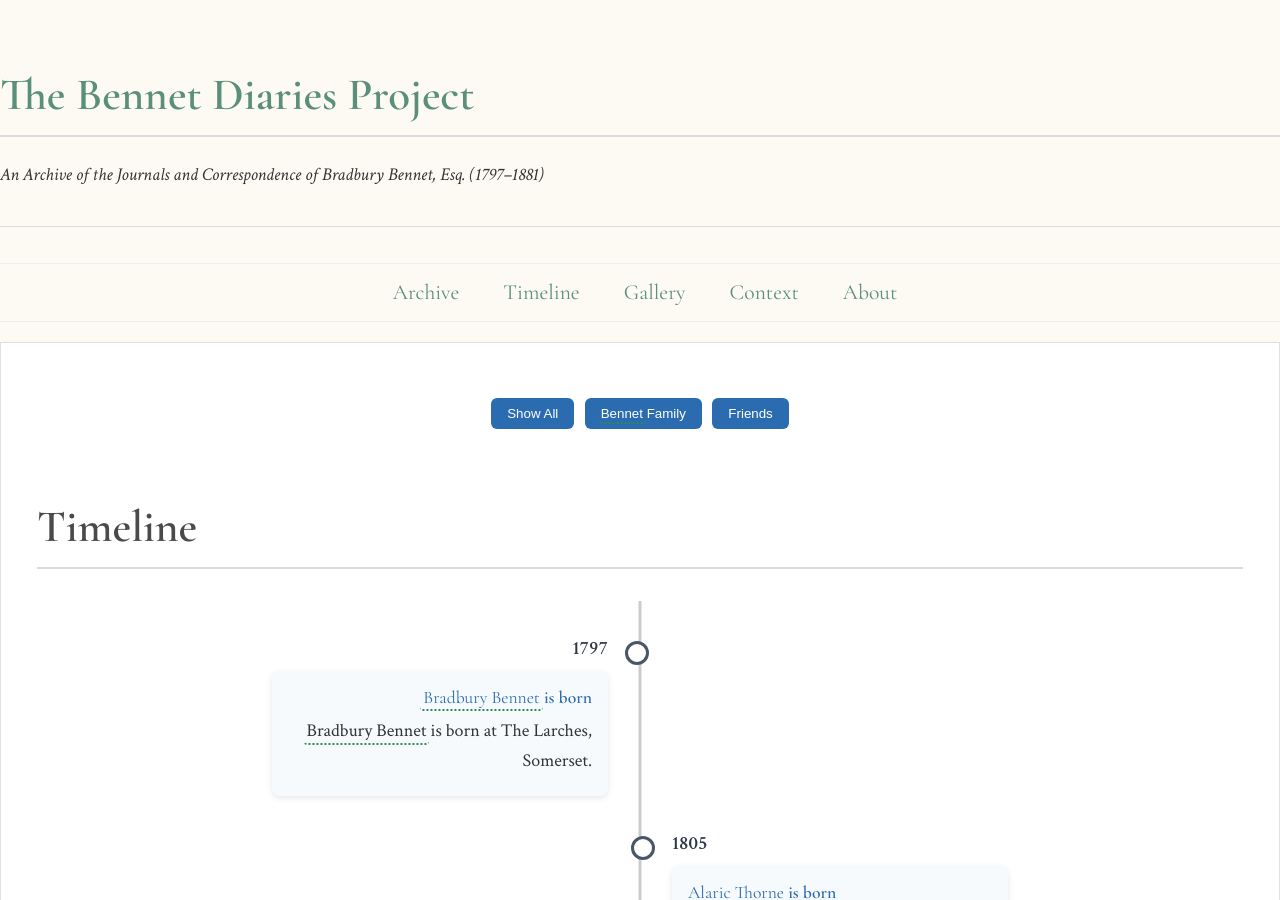
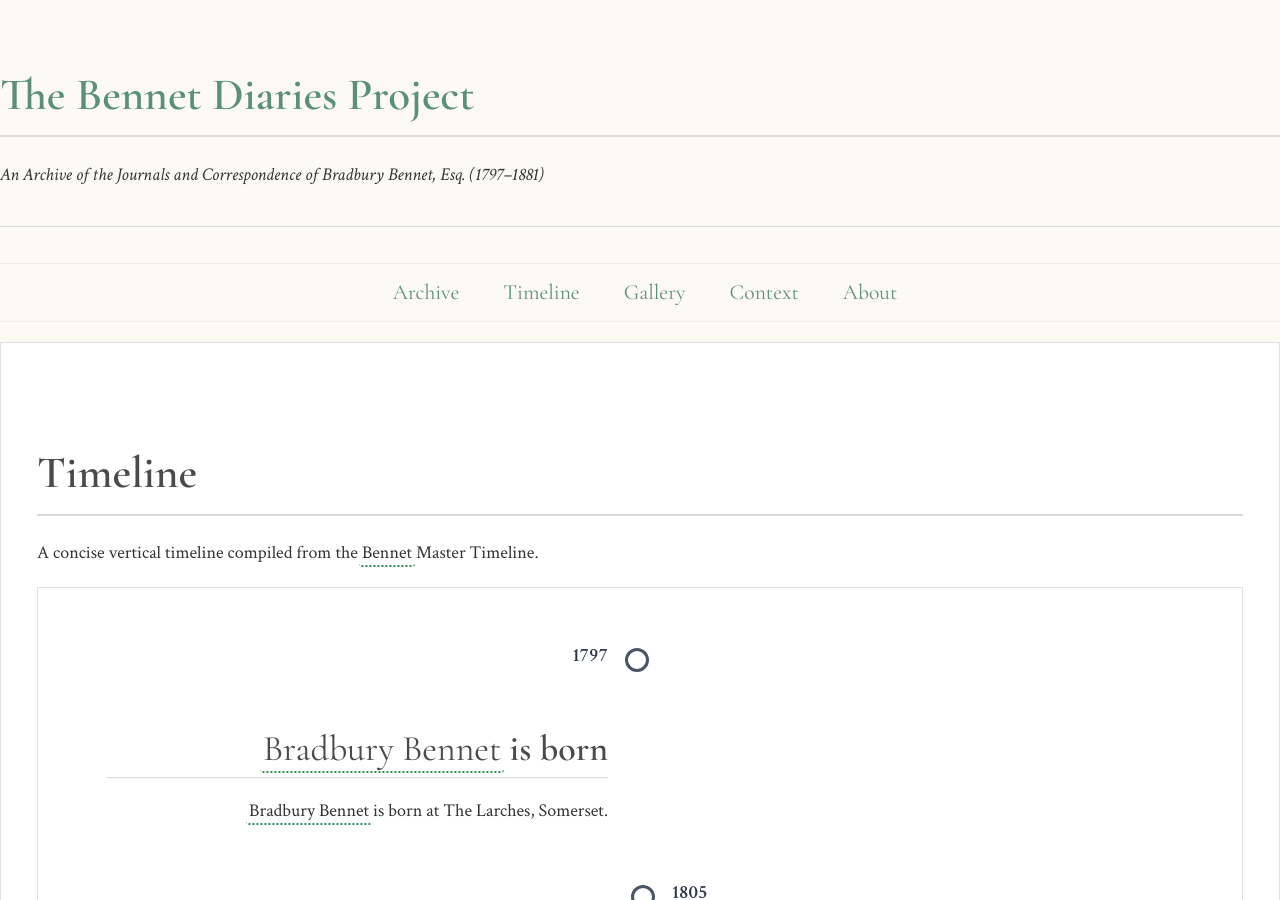
Before and after one commit to bennetdiaries/bennetdiaries.github.io, a Jekyll site: the page built from timeline.html, in a window 1280 px wide and 900 px high. Built offline with Jekyll 4.4.1, drawn with Linux system fonts in a browser that asks for light colours.

Commit message:
Update timeline.html

```diff
--- a/timeline.html
+++ b/timeline.html
@@ -1,42 +1,32 @@
 ---
 layout: default
 title: Timeline
+permalink: /timeline.html
 ---
 
 <link rel="stylesheet" href="{{ '/assets/css/timeline.css' | relative_url }}">
 
+<div class="page-wrap">
+  <header class="page-header">
     <h1>Timeline</h1>
+    <p class="lead">A concise vertical timeline compiled from the Bennet Master Timeline.</p>
+  </header>
 
-<div id="timeline-filters">
-  <button onclick="filterTimeline('all')">Show All</button>
-  <button onclick="filterTimeline('bennet')">Bennet Family</button>
-  <button onclick="filterTimeline('friends')">Friends</button>
-</div>
-
-<div id="timeline-container">
+  <main class="timeline-container" role="main">
+    <div class="timeline" aria-live="polite">
       {% for event in site.data.timeline %}
-    <div class="timeline-item" data-type="{{ event.type }}">
-      <div class="timeline-year">{{ event.year }}</div>
-      <div class="timeline-content">
-        <h3>{{ event.title }}</h3>
-        <p>{{ event.description }}</p>
+        <article class="timeline-item">
+          <div class="timeline-marker type-{{ event.type | downcase }}" aria-hidden="true"></div>
+          <div class="timeline-body">
+            <time class="timeline-year" datetime="{{ event.year }}">{{ event.year }}</time>
+            <h2 class="timeline-title">{{ event.title }}</h2>
+            <p class="timeline-description">{{ event.description }}</p>
             {% if event.characters %}
-          <p class="timeline-characters">Characters: {{ event.characters | join: ", " }}</p>
+              <p class="timeline-characters"><strong>Characters:</strong> {{ event.characters | join: ", " }}</p>
             {% endif %}
           </div>
-    </div>
+        </article>
       {% endfor %}
     </div>
-
-<script>
-function filterTimeline(type) {
-  const items = document.querySelectorAll('.timeline-item');
-  items.forEach(item => {
-    if (type === 'all' || item.dataset.type === type) {
-      item.style.display = 'block';
-    } else {
-      item.style.display = 'none';
-    }
-  });
-}
-</script>
+  </main>
+</div>
```
Lines whose indentation alone changed are shown as unchanged.
